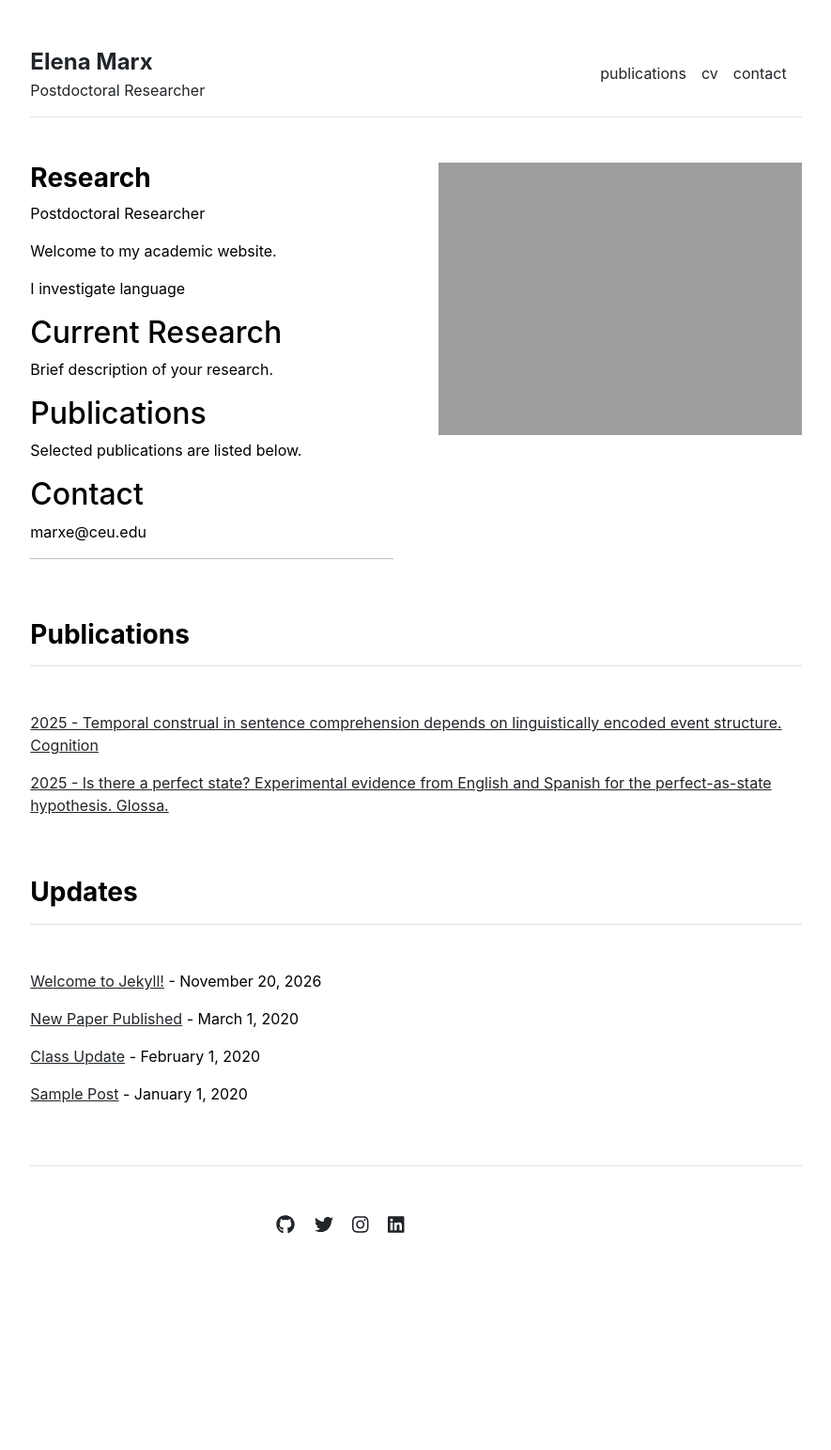
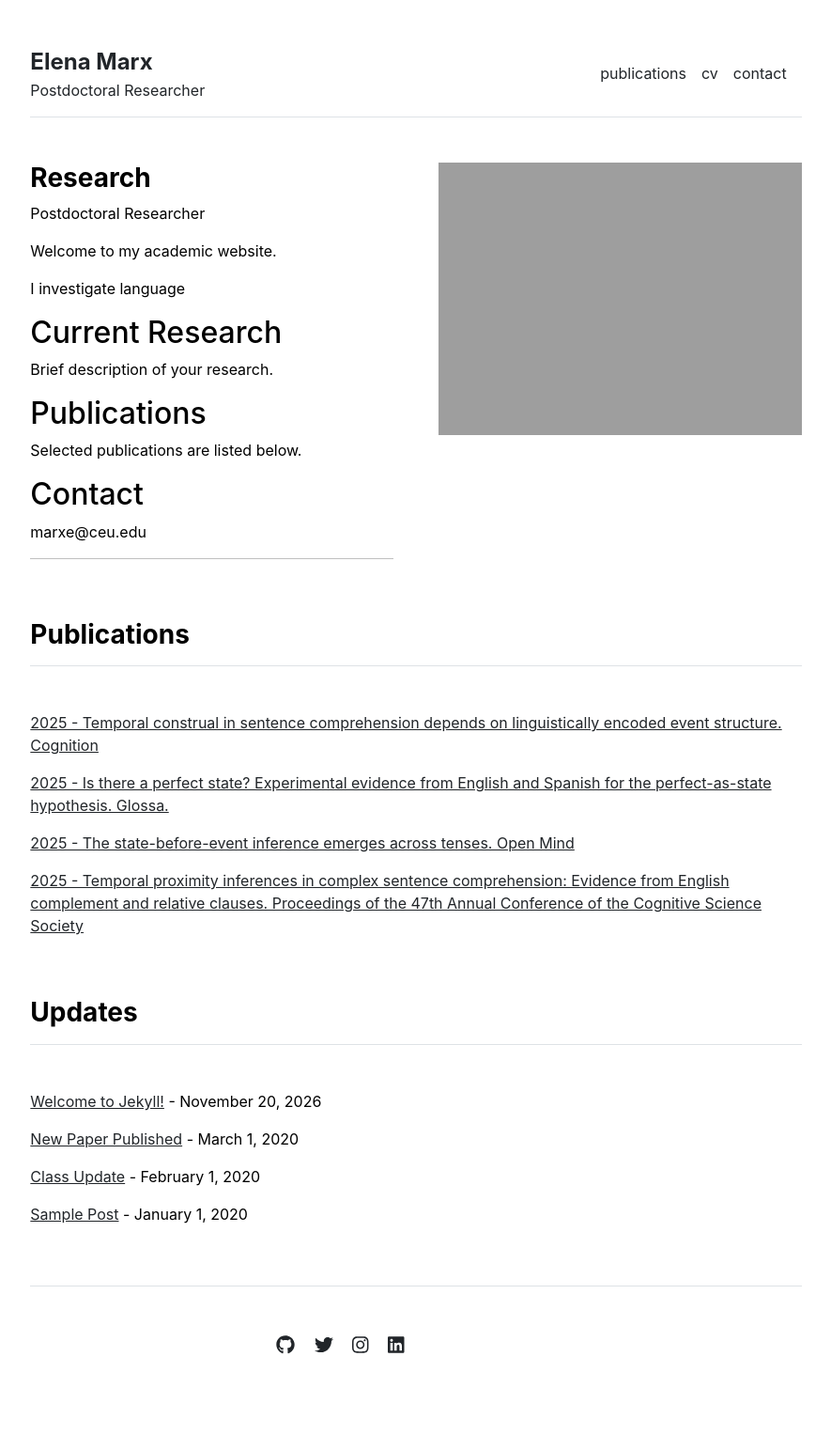
Before and after one commit to elena-marx/elena-marx.github.io, a Jekyll site: the page built from index.md, in a window 1280 px wide. Shown: the whole page at 94% size, without its empty margins (197-1082 px from the left). Built offline with Jekyll 4.4.1, drawn with Linux system fonts in a browser that asks for light colours; our own code applies the rules of GitHub Pages for plain Markdown files; before the commit the page ends 1415 px from its top, so only the background shows below that.

Commit message:
Add links to papers

```diff
--- a/_data/publications.yml
+++ b/_data/publications.yml
@@ -9,7 +9,10 @@ index:
     url: "/publications/2025_cognition.pdf"
   - name: "2025 - Is there a perfect state? Experimental evidence from English and Spanish for the perfect-as-state hypothesis. Glossa."
     url: "https://www.glossa-journal.org/article/id/18901/"
-
+  - name: "2025 - The state-before-event inference emerges across tenses. Open Mind"
+    url: "https://doi.org/10.1162/opmi_a_00207"
+  - name: "2025 - Temporal proximity inferences in complex sentence comprehension: Evidence from English complement and relative clauses. Proceedings of the 47th Annual Conference of the Cognitive Science Society"
+    url: "https://escholarship.org/uc/item/7s98p5c4"
 #- {name: 'Shock interactions, turbulence and the origin of the stellar mass spectrum. Ralph E. Pudritz and N. K.-R. Kevlahan', url: 'http://ms.mcmaster.ca/kevla/pdf/articles/PhilTransRSoc_2013.pdf'}
 #- {name: 'Low shear diffusion central schemes for particle methods. Jonathan Panuelos, James Wadsley, Nicholas Kevlahan', url: 'http://ms.mcmaster.ca/kevla/pdf/articles/jcp_v414.pdf'}
 #- {name: 'Numerical solutions of thin film equations for polymer flows. Thomas. Salez, Joshua D. McGraw, Sara Cormier, Oliver Bäumchen, Kari Dalnoki-Veress, and Elie Raphaël', url: 'https://static1.squarespace.com/static/5684891d7086d74497aeb71f/t/56ec510d2fe1319543ab6d6f/1458327821946/10.1140-epje-i2012-12114-x.pdf'}
```
